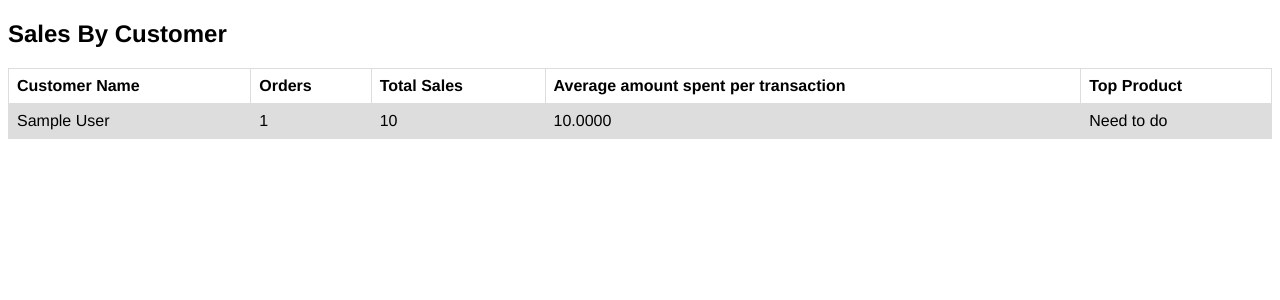
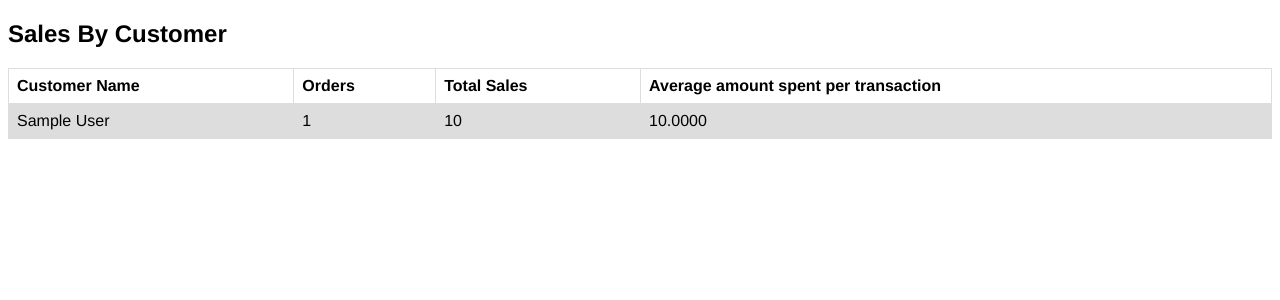
Before and after one commit to rmandyam1/Liquor-Store-Website, a Flask app: page /salesbycustomer in a window 1280 px wide. Shown: the top 300 px of the page. Run offline with Flask 2, Linux system fonts and the light colour scheme; tables that the repository leaves empty or names only in its code hold one stand-in row (values such as "Sample post"); parts of the project's set-up code (start-up, migrations or seed data) failed here and were passed over.

Commit message:
Small fix

```diff
--- a/templates/salesbycustomer.html
+++ b/templates/salesbycustomer.html
@@ -34,7 +34,6 @@
       <th>Orders</th>
       <th>Total Sales</th>
       <th>Average amount spent per transaction</th>
-      <th>Top Product</th>
     </tr>
 
     {% for item in data %}
@@ -43,7 +42,6 @@
       <td>{{item[3]}}</td>
       <td>{{item[4]}}</td>
       <td>{{item[5]}}</td>
-      <td>Need to do</td>
     </tr>
     {% endfor %}
   </table>
```
Also changed, not shown: 1 other file.
